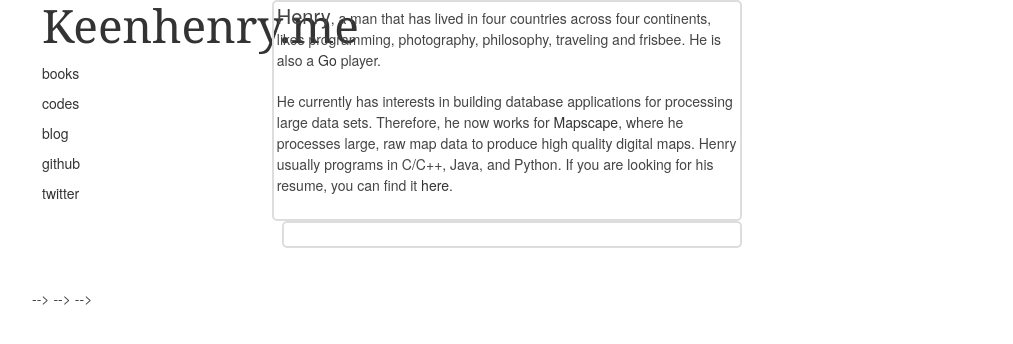
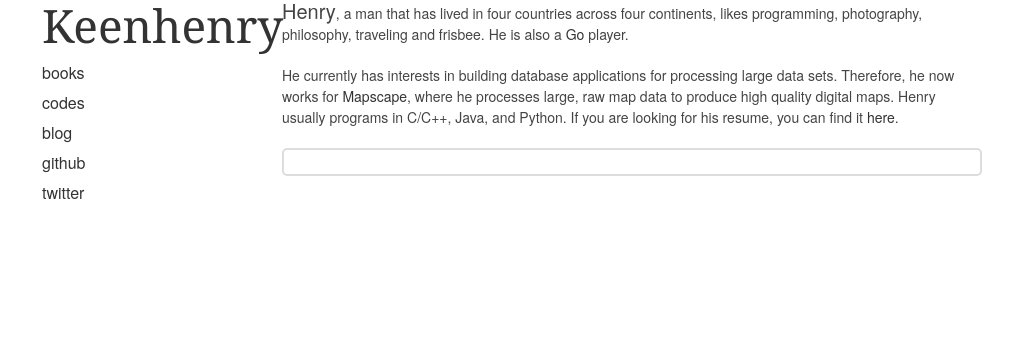
Before and after one commit to keenhenry/keenhenry.github.com, a Jekyll site: the page built from index.html, in a window 1280 px wide. Shown: the top 344 px of the page, without its empty margins (128-1141 px from the left). Built offline with Jekyll 4.4.1, drawn with Linux system fonts in a browser that asks for light colours; nearby versions of some CDN libraries.

Commit message:
homepage is now in two-column layout!

```diff
--- a/_layouts/default.html
+++ b/_layouts/default.html
@@ -40,8 +40,8 @@
 
 <body>
   <div class="container">
-    <header class="four columns"> <!-- This is a HTML5 tag, all major browser supports this tag! -->
-      <h1><a href="/">Keenhenry.me</a></h1>
+    <header class="four columns navbar"> <!-- This is a HTML5 tag, all major browser supports this tag! -->
+      <h1><a href="/">Keenhenry</a></h1>
       <ul>
         <li><a href="/books.html" >books</a></li>
         <li><a href="/codes.html">codes</a></li>
@@ -51,16 +51,16 @@
       </ul>
     </header>
 
-    <div class="row">
+    <!-- <div class="row"> -->
     {{ content }}
-    </div>
+    <!-- </div> -->
 
-    <!-- <footer class="row"> <!-- This is a HTML5 tag, all major browser supports this tag --> -->
+    <!-- <footer class="row"> -->
     <!--   <a href="mailto:keenhenry1109@gmail.com">Email</a> -->
     <!--   <a href="http://github.com/keenhenry/keenhenry.github.com">source</a> -->
     <!--   <a href="https://picasaweb.google.com/105733140478375503084">photography</a> -->
-    <!--   <!-- Creative Commons Licence --> -->
-    <!--   <!-- <a class="three columns" href="http://creativecommons.org/licenses/by/3.0/" rel="license"><img alt="Some Rights Reserved" border="0" class="cc" src="http://creativecommons.org/images/public/somerights20.gif"></a> --> -->
+    <!-- Creative Commons Licence -->
+    <!-- <a class="three columns" href="http://creativecommons.org/licenses/by/3.0/" rel="license"><img alt="Some Rights Reserved" border="0" class="cc" src="http://creativecommons.org/images/public/somerights20.gif"></a> -->
     <!--   <span>powered by </span><a href="http://jekyllrb.com/">jekyll</a> -->
     <!-- </footer>  -->
   </div>
--- a/index.html
+++ b/index.html
@@ -4,11 +4,11 @@
 ---
 
 <!-- About page for henry huang <h2>Henry Huang</h2> -->
-<div class="eight columns alpha left" id='bio'>
+<div class="twelve columns offset-by-four" id='bio'>
 <p><span class="opening word">Henry</span>, a man that has lived in four countries across four continents, likes programming, photography, philosophy, traveling and frisbee. He is also a <a href="http://en.wikipedia.org/wiki/Go_(game)">Go</a> player.</p>
 
 <p>He currently has interests in building database applications for processing large data sets. Therefore, he now works for <a href="http://www.mapscape.eu/">Mapscape</a>, where he processes large, raw map data to produce high quality digital maps. Henry usually programs in C/C++, Java, and Python. If you are looking for his resume, you can find it <a href="/static/data/resume.pdf">here</a>.</p>
 </div>
-<div class="eight columns omega" id='twitter_div'>
+<div class="twelve columns offset-by-four" id='twitter_div'>
     <ul id="twitter_update_list"><li>&nbsp;</li></ul>
 </div>
--- a/static/css/layout.css
+++ b/static/css/layout.css
@@ -22,16 +22,15 @@
 }
 
 .navbar {
-    text-align: right;
+    position: fixed;
+    width: 220px;
     font-size: 16px;
-    position:relative;
-    top: 25px;
 }
 
-.navbar > a {
-	margin-left: 15px;
-	margin-right: 15px;
-}
+/* .navbar > a { */
+/* 	margin-left: 15px; */
+/* 	margin-right: 15px; */
+/* } */
 
 a, a:hover {
    	text-decoration: none;
```
